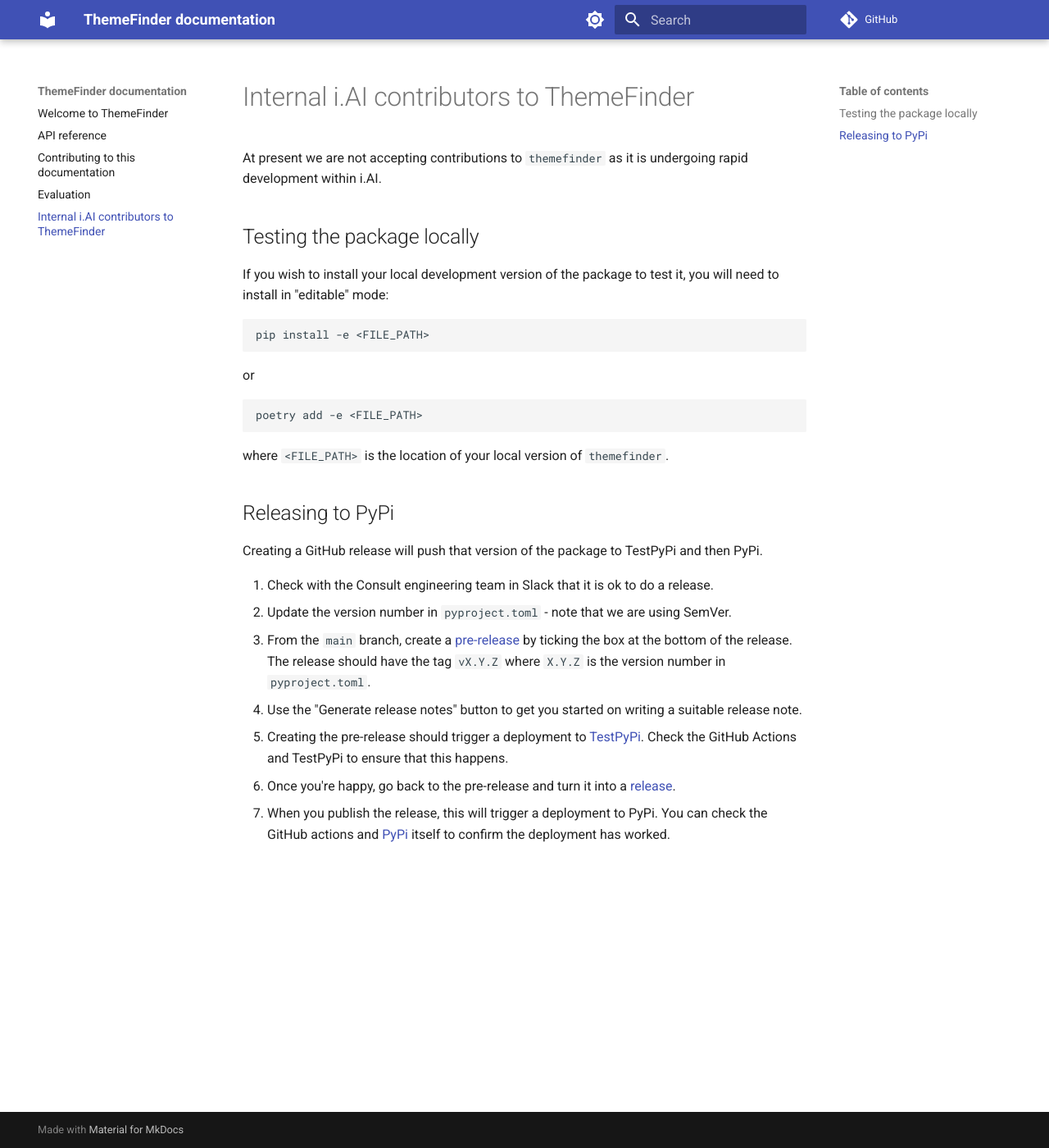
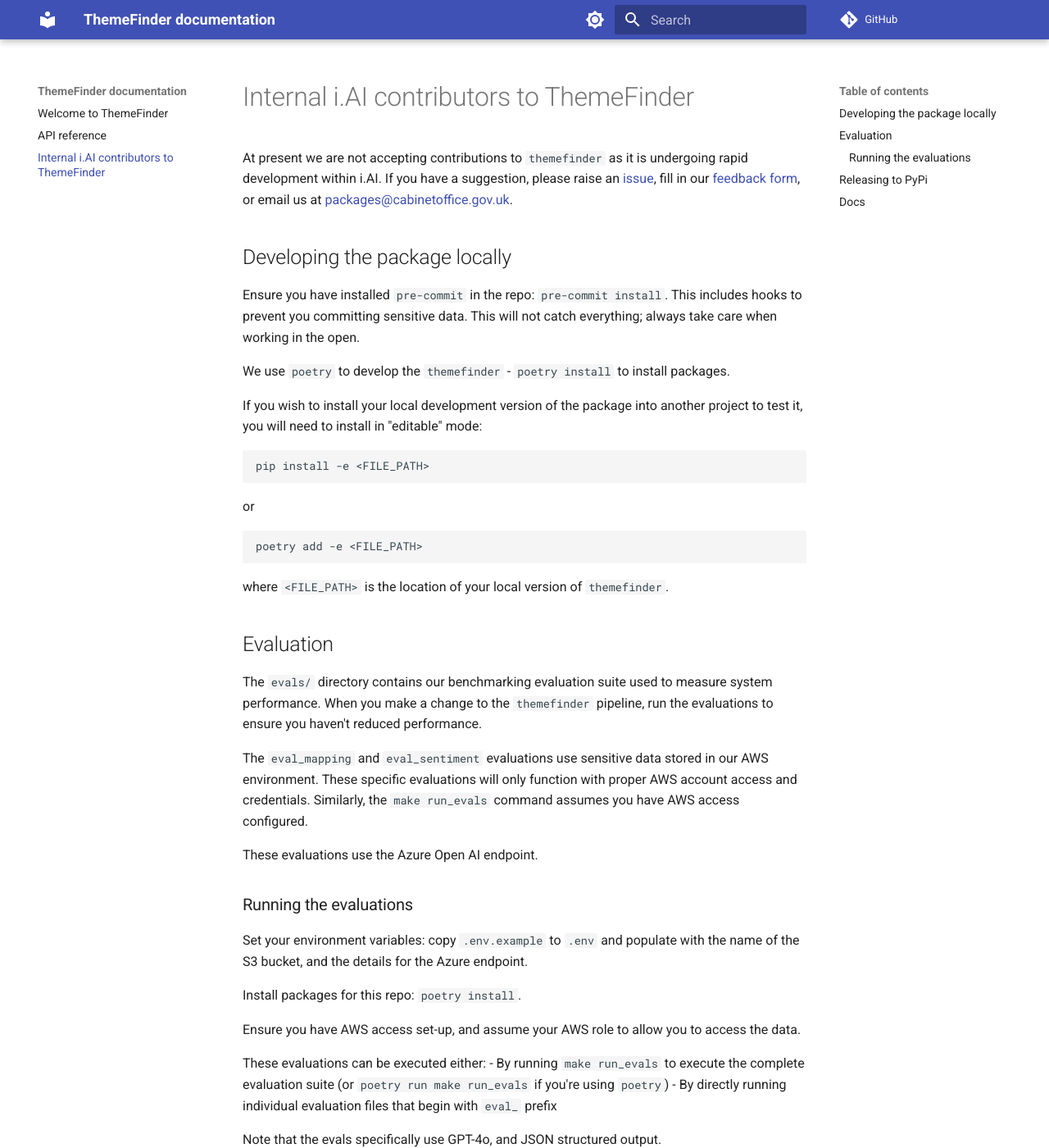
Before and after one commit to rbkc-data-team/themefinder, an MkDocs documentation site: the page built from docs/internal_contributors.md, in a window 1280 px wide and 1400 px high. Shown: the whole window at 82% size. Built offline with MkDocs 1.6.1 and Material for MkDocs 9.7.7, drawn with Linux system fonts in a browser that asks for light colours; comment, search, counter and statistics services are not loaded; some of the changed text lies outside the part shown.

Commit message:
Turn all internal stuff into one page.

````diff
--- a/docs/internal_contributors.md
+++ b/docs/internal_contributors.md
@@ -1,10 +1,15 @@
 # Internal i.AI contributors to ThemeFinder
 
-At present we are not accepting contributions to `themefinder` as it is undergoing rapid development within i.AI.
+At present we are not accepting contributions to `themefinder` as it is undergoing rapid development within i.AI. If you have a suggestion, please raise an [issue](https://github.com/i-dot-ai/themefinder/issues), fill in our [feedback form](https://forms.gle/85xUSMvxGzSSKQ499), or email us at [packages@cabinetoffice.gov.uk](mailto:packages@cabinetoffice.gov.uk).
 
-## Testing the package locally
 
-If you wish to install your local development version of the package to test it, you will need to install in "editable" mode:
+## Developing the package locally
+
+Ensure you have installed `pre-commit` in the repo: `pre-commit install`. This includes hooks to prevent you committing sensitive data. This will not catch everything; always take care when working in the open.
+
+We use `poetry` to develop the `themefinder` - `poetry install` to install packages.
+
+If you wish to install your local development version of the package into another project to test it, you will need to install in "editable" mode:
 ```
 pip install -e <FILE_PATH>
 ```
@@ -13,6 +18,29 @@ or
 poetry add -e <FILE_PATH>
 ```
 where `<FILE_PATH>` is the location of your local version of `themefinder`.
+
+
+## Evaluation
+
+The `evals/` directory contains our benchmarking evaluation suite used to measure system performance. When you make a change to the `themefinder` pipeline, run the evaluations to ensure you haven't reduced performance.
+
+The `eval_mapping` and `eval_sentiment` evaluations use sensitive data stored in our AWS environment. These specific evaluations will only function with proper AWS account access and credentials. Similarly, the `make run_evals` command assumes you have AWS access configured.
+
+These evaluations use the Azure Open AI endpoint.
+
+### Running the evaluations
+
+Set your environment variables: copy `.env.example` to `.env` and populate with the name of the S3 bucket, and the details for the Azure endpoint.
+
+Install packages for this repo: `poetry install`.
+
+Ensure you have AWS access set-up, and assume your AWS role to allow you to access the data.
+
+These evaluations can be executed either:
+- By running `make run_evals` to execute the complete evaluation suite (or `poetry run make run_evals` if you're using `poetry`)
+- By directly running individual evaluation files that begin with `eval_` prefix
+
+Note that the evals specifically use GPT-4o, and JSON structured output.
 
 
 ## Releasing to PyPi
@@ -26,3 +54,15 @@ Creating a GitHub release will push that version of the package to TestPyPi and
 5. Creating the pre-release should trigger a deployment to [TestPyPi](https://test.pypi.org/project/themefinder/). Check the GitHub Actions and TestPyPi to ensure that this happens.
 6. Once you're happy, go back to the pre-release and turn it into a [release](https://github.com/i-dot-ai/themefinder/releases).
 7. When you publish the release, this will trigger a deployment to PyPi. You can check the GitHub actions and [PyPi](https://pypi.org/project/themefinder/) itself to confirm the deployment has worked.
+
+
+## Docs
+
+These docs are built using [MkDocs](https://www.mkdocs.org/), and are deployed to [GitHub Pages](https://i-dot-ai.github.io/themefinder/) when a pull request is merged to the `main` branch. The docs are stored in the `docs` folder as Markdown files.
+
+To test your changes locally:
+```
+poetry run mkdocs build
+poetry run mkdocs serve
+```
+and go to [http://127.0.0.1:8000/i-dot-ai/themefinder/](http://127.0.0.1:8000/i-dot-ai/themefinder/) in the browser.
````
Also changed, not shown: docs/contributing_to_docs.md (deleted, +0 -17 lines), docs/evaluation.md (deleted, +0 -23 lines).
